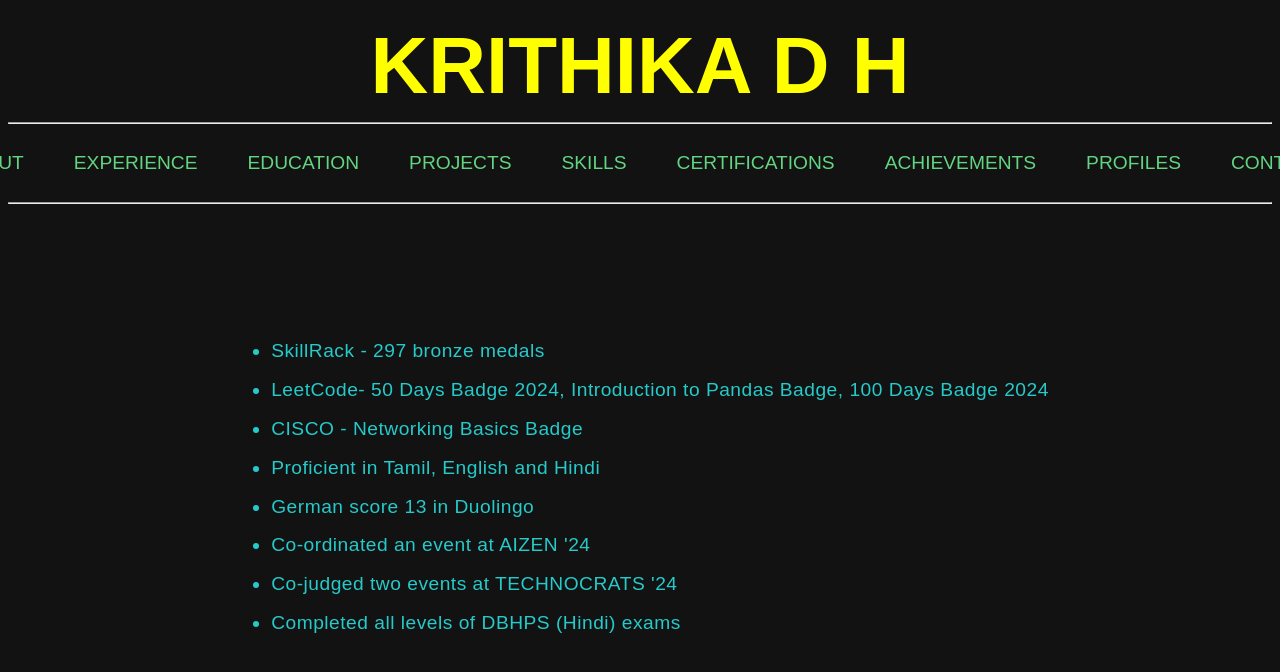
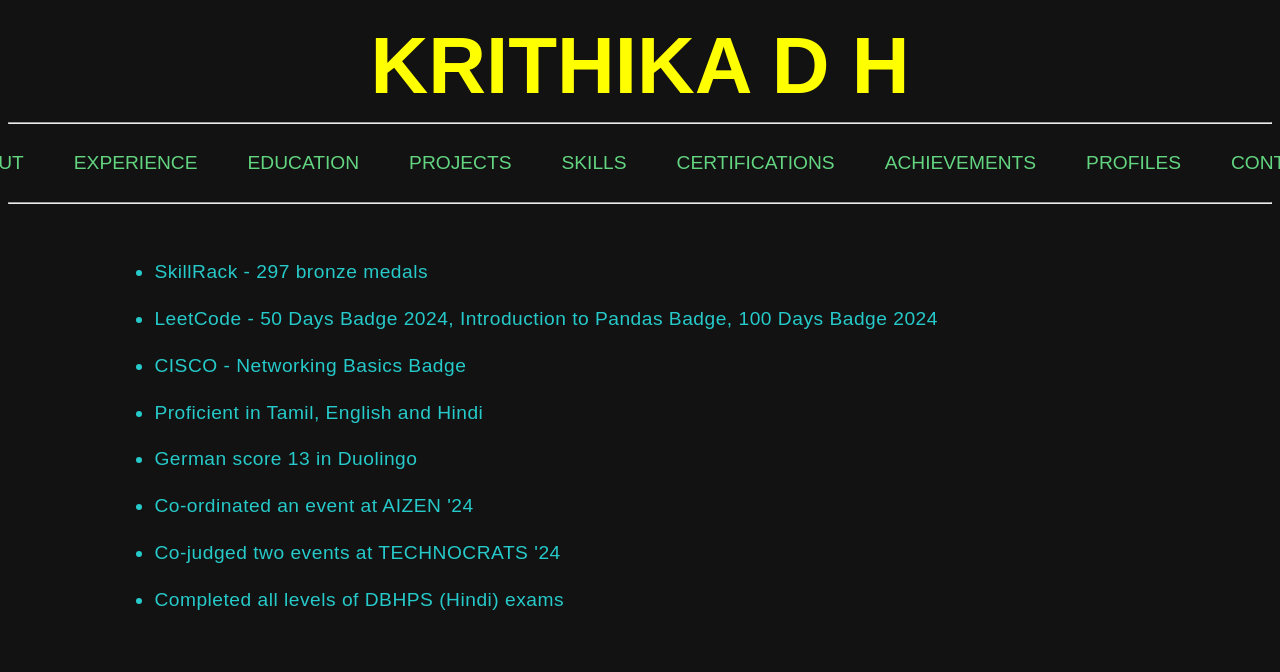
Before and after one commit to krithikadh/PORTFOLIO, a React (Vite) app in the folder portfolio/: page /achievements in a window 1280 px wide. Shown: the top 672 px of the page. Built offline with nearby package versions, Linux system fonts and the light colour scheme.

Commit message:
achievements changes

```diff
--- a/portfolio/src/components/FunctionalComponents/Achievements.jsx
+++ b/portfolio/src/components/FunctionalComponents/Achievements.jsx
@@ -1,13 +1,15 @@
 import React from "react";
-import "../css/About.css";
+import "../css/Achievements.css";
 
-function Achievements(){
+function Achievements() {
   return (
-        <div className="about-container">
-          <p>
+    <div className="achievements-container">
       <ul>
         <li>SkillRack - 297 bronze medals</li>
-                <li>LeetCode- 50 Days Badge 2024, Introduction to Pandas Badge, 100 Days Badge 2024</li>
+        <li>
+          LeetCode - 50 Days Badge 2024, Introduction to Pandas Badge, 100 Days
+          Badge 2024
+        </li>
         <li>CISCO - Networking Basics Badge</li>
         <li>Proficient in Tamil, English and Hindi</li>
         <li>German score 13 in Duolingo</li>
@@ -15,10 +17,8 @@ function Achievements(){
         <li>Co-judged two events at TECHNOCRATS '24</li>
         <li>Completed all levels of DBHPS (Hindi) exams</li>
       </ul>
-          </p>
-
     </div>
   );
 }
 
-export default Achievements
+export default Achievements;
--- /dev/null
+++ b/portfolio/src/components/css/Achievements.css
@@ -0,0 +1,53 @@
+.achievements-container {
+  display: flex;
+  flex-direction: column; /* stack neatly */
+  align-items: flex-start; /* left align */
+  justify-content: flex-start;
+  gap: 20px;
+
+  /* Adjusted padding (removed big top gap) */
+  padding: 20px 10% 10px;
+  width: 100%;
+  box-sizing: border-box;
+  margin: 10px 0;
+
+  font-family: Arial, sans-serif;
+  color: rgb(39, 202, 202);
+  font-size: 1.2rem;
+  font-weight: 400;
+  letter-spacing: 0.5px;
+  line-height: 1.5;
+  text-align: left; /* force left align */
+
+  opacity: 0;
+  transform: translateY(20px);
+  animation: fadeInUp 1s ease-in-out forwards;
+}
+
+.achievements-container ul {
+  list-style-type: disc;
+  padding-left: 20px;
+}
+
+.achievements-container li {
+  margin-bottom: 8px;
+}
+
+/* Animation same as About */
+@keyframes fadeInUp {
+  0% {
+    opacity: 0;
+    transform: translateY(20px);
+  }
+  100% {
+    opacity: 1;
+    transform: translateY(0);
+  }
+}
+
+@media (max-width: 768px) {
+  .achievements-container {
+    padding: 15px 5%;
+    font-size: 1rem;
+  }
+}
```
Lines whose indentation alone changed are shown as unchanged.
